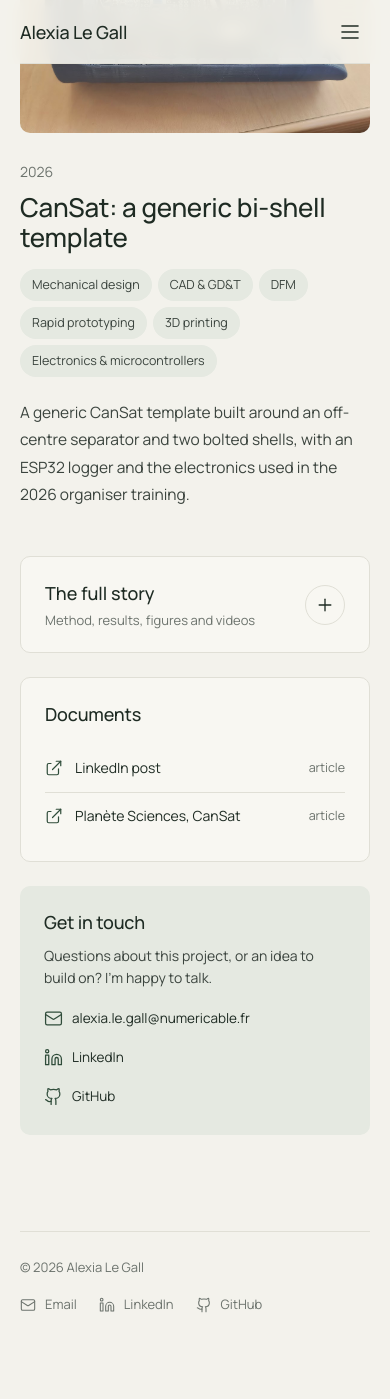
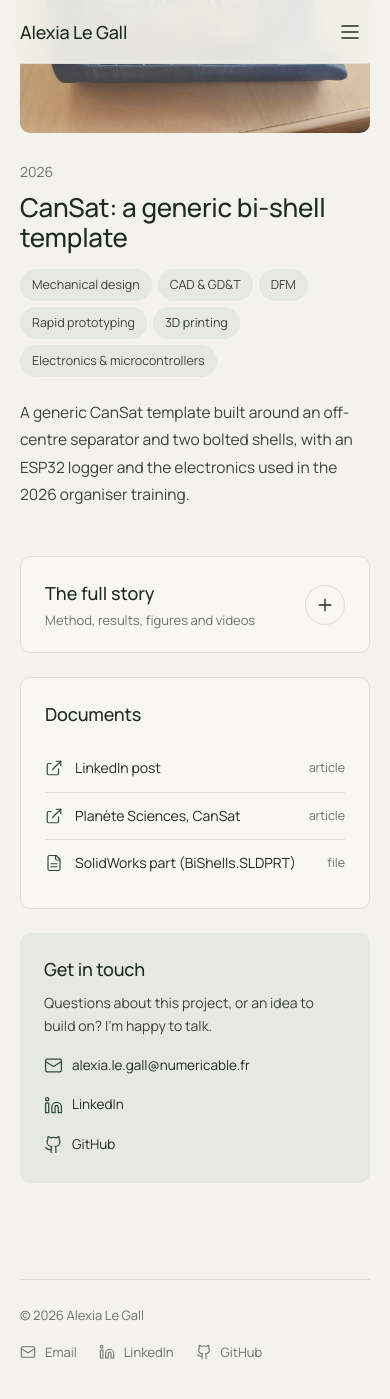
Before and after one commit to alexiaisgoofingaround/alexialegall, a Jekyll site: the page built from _projects/cansat.html, in a window 390 px wide and 1400 px high, scrolled down 269 px. Built offline with Jekyll 4.4.1, drawn with Linux system fonts in a browser that asks for light colours; before the commit the page ends 1621 px from its top, so only the background shows below that.

Commit message:
updateTwoProjects

```diff
--- a/_projects/cansat.html
+++ b/_projects/cansat.html
@@ -11,35 +11,65 @@
 resources:
   - {label: "LinkedIn post", url: "https://lnkd.in/p/dxWFp8iv", kind: "article"}
   - {label: "Planète Sciences, CanSat", url: "https://www.planete-sciences.org/espace/cansat", kind: "article"}
+  - {label: "SolidWorks part (BiShells.SLDPRT)", url: "assets/files/BiShells.SLDPRT", kind: "file"}
 ---
 
+<style>
+.cansat-page h2 { clear: both; }
+.cansat-page .side { width: 240px; max-width: 42%; margin: 0.25rem 0 0.75rem 1.5rem; float: right; }
+.cansat-page .side.left { float: left; margin: 0.25rem 1.5rem 0.75rem 0; }
+.cansat-page .side img, .cansat-page .side video { width: 100%; height: auto; }
+.cansat-page .side figcaption, .cansat-page .side .caption { font-size: 0.85em; }
+.cansat-page .side.wide { width: 320px; max-width: 50%; }
+@media (max-width: 600px) {
+  .cansat-page .side, .cansat-page .side.left, .cansat-page .side.wide { float: none; width: 100%; max-width: 100%; margin: 0.75rem 0; }
+}
+</style>
+<div class="cansat-page">
+
 <h2>Description</h2>
+<div class="side">
+{% include figure.html src="assets/img/cansatOpen2.jpg" alt="Second-version CanSat open: ESP32, micro SD module, IMU and pressure sensor on a prototyping board inside one shell" caption="Figure 1. The second-version CanSat, open: the electronics sit on a prototyping board inside one shell." %}
+</div>
 <p>A generic CanSat template for the CanSat Lycéens competition (Planète Sciences, ESERO France, CNES), built for two consecutive organiser trainings. It worked both times.</p>
 
-{% include figure.html src="assets/img/cansatOpen2.jpg" alt="Second-version CanSat open: ESP32, micro SD module, IMU and pressure sensor on a prototyping board inside one shell" caption="Figure 1. The second-version CanSat, open: the electronics sit on a prototyping board inside one shell." %}
+
 
 <h2>Why a CanSat template</h2>
 <p>The first CanSat Lycéens training was there to make organisers, volunteers and teachers aware of the medium and the competition. I believe you haven't understood the difficulties until you are knee deep in them, so part of the training is building your own CanSat. I had to prepare the material.</p>
 
 <h2>First version</h2>
+<div class="side left">
+{% include figure.html src="assets/img/first_formation.jpg" alt="First-year CanSat sending data" caption="Figure 2. First-year CanSat sending data." %}
+</div>
 <p>The first design was much simpler: two symmetric shells, and a support in between. It worked, but as a perfect example of my previous statement, it was perfectible. The support in the middle was limiting the effective space. The separation between the shells ran all through the body, which reduced the stiffness of the cap, where all the forces go once the parachute is attached. So came the second version.</p>
 
-{% include figure.html src="assets/img/first_formation.jpg" alt="First-year CanSat sending data" caption="Figure 2. First-year CanSat sending data." %}
 
 <h2>Second version</h2>
 <p>We set out to create a very generic template for a CanSat. There are as many designs as CanSats, but from experience, seeing them every year, a few observations led to ours.</p>
 
 <p>First, the main challenge is the electronic integration. Unless the team can make a PCB, commercially available breakout boards take space, a lot of it. So you want a shape that gives them support to fix onto, but still leaves serious space. An eccentric vertical separator ended up being the best solution: the electronics are fixed on it, which leaves the full diameter for the circuit.</p>
 
+
+<div class="side">
 {% include figure.html src="assets/img/cansatOpen.jpg" alt="Printed second-version shells and electronics being wired on the bench" caption="Figure 3. Preparing the training material: printed shells and electronics being wired." %}
-
+</div>
 <p>Second, not in order of importance, you need structural integrity, and you want it well separated from the electronics. In rockets, the question is whether the external envelope can take the structural load or not. It would be easy to 3D print screw caps and fix the parachute on one of them, but it is harder to make sure the thread resists the forces. Broadly speaking, it should, but access to the internal components is reduced. Instead we have a bi-shell approach: two almost identical shells, screwed together with nuts and bolts, four in total. That is enough for good resistance, and lets us consider the CanSat skin-bearing. The electronics are fixed inside, on the eccentric separator.</p>
 
 <p>A flat is cut on each side so the CanSat can be printed lying on the bed. It can reduce the printing time, at the price of a less perfect surface on each side.</p>
 
+<div class="side left">
+{% include video.html src="assets/video/second_formation.mp4" loop=true caption="Figure 4. Second-year CanSat with fall detection." %}
+</div>
 <p>The battery is separate, in its own compartment, easily accessed from the outside. The door is held by simple printed clips with a wiggle-shaped spring. A single wiggle was too thin, two wiggles gave the rigidity. It is easier to open than a screwed cover. The solution works, but we doubt it will keep the battery in at 10 g without popping out. We are searching for a solution.</p>
 
-{% include video.html src="assets/video/second_formation.mp4" loop=true caption="Figure 4. Second-year CanSat with fall detection." %}
+
+<h2>Mechanical drawing</h2>
+<div class="side wide">
+<a href="{{ 'assets/img/cansat_drawing.png' | relative_url }}"><img src="{{ 'assets/img/cansat_drawing.png' | relative_url }}" alt="Mechanical drawing of the CanSat bi-shell: section B-B, front, side and top views, details C and D" loading="lazy"></a>
+<div class="caption">Figure 5. Mechanical drawing of the bi-shell (A4, click for full size). Details C and D: battery-door clip spring and a bolt location.</div>
+</div>
+<p>One shell, 113 mm long and 66 mm in diameter, within the 115 mm envelope of the rules. Section B-B shows the internal volume and the eccentric separator; the four bolts (Ø4 mm holes) close the two shells together. Detail C is the wiggle-shaped clip spring of the battery door, detail D a bolt location. The part file is available in the resources.</p>
 
 <h2>Components and cost</h2>
 <table>
@@ -66,7 +96,7 @@
 </table>
 
 <h2>Circuit</h2>
-{% include figure.html src="assets/img/cansat_circuit.svg" alt="Schematic: 9 V battery with power LED, main switch SW1, 5 V buck converter, ESP32, BMP280 and MPU6050 IMU on I2C, micro SD module on SPI, RGB state LED, WiFi enable switch SW2" caption="Figure 5. Flight configuration. For the formation, the emission was done by Wi-Fi. On the bench the board is powered through USB-C and the battery, SW1 and buck stage are left out." %}
+{% include figure.html src="assets/img/cansat_circuit.svg" alt="Schematic: 9 V battery with power LED, main switch SW1, 5 V buck converter, ESP32, BMP280 and MPU6050 IMU on I2C, micro SD module on SPI, RGB state LED, WiFi enable switch SW2" caption="Figure 6. Flight configuration. For the formation, the emission was done by Wi-Fi. On the bench the board is powered through USB-C and the battery, SW1 and buck stage are left out." %}
 
 <h2>Key requirements</h2>
 <table>
@@ -85,3 +115,4 @@
 
 <h2>Open issue</h2>
 <p>Battery retention under 10 g. The printed clips on the battery door work in handling, but are not yet shown to hold the battery in place at that acceleration. A shock or drop test with the battery fitted is the next step.</p>
+</div>
```
Also changed, not shown: _projects/heartistic.html (+8 -8 lines), assets/img/cansat_drawing.png (added), 1 other file.
